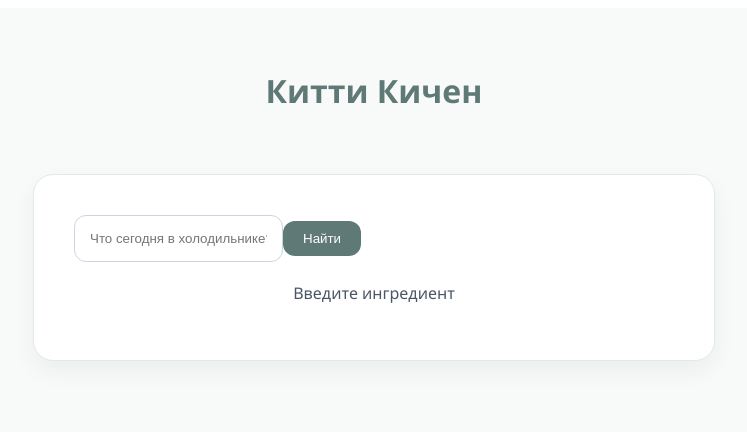
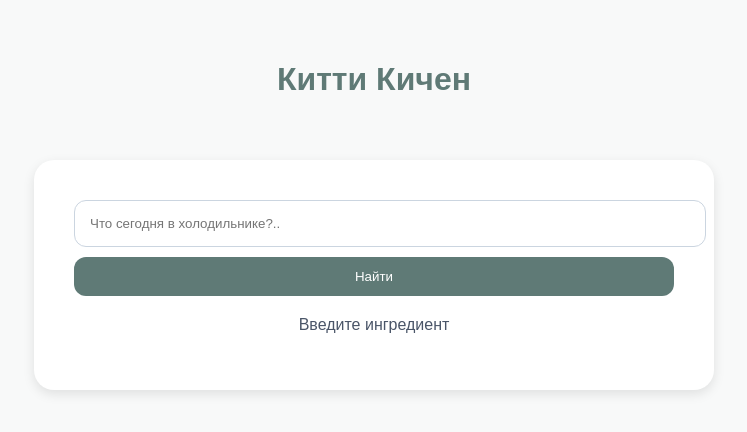
Before and after one commit to alexandrshperling99-blip/kittykitchen, a Next.js app: page / in a window 1280 px wide. Shown: the top 432 px of the page, without its empty margins (266-1013 px from the left). Built offline with nearby package versions, Linux system fonts and the light colour scheme.

Commit message:
Refactor global styles in globals.css
Refactored CSS styles for better structure and consistency.

```diff
--- a/app/globals.css
+++ b/app/globals.css
@@ -1,42 +1,5 @@
-.container {
-  min-height: 100vh;
-  background-color: #F8F9F9;
-  display: flex;
-  flex-direction: column;
-  align-items: center;
-  padding: 40px;
-  font-family: 'Segoe UI', sans-serif;
-  color: #4A5568;
-}
-
-.card {
-  background: white;
-  padding: 40px;
-  border-radius: 20px;
-  box-shadow: 0 10px 25px rgba(0,0,0,0.05);
-  width: 100%;
-  max-width: 600px;
-  border: 1px solid #E2E8F0;
-}
-
-.inputGroup {
-  display: flex;
-  gap: 10px;
-  margin-top: 20px;
-}
-
-input {
-  flex: 1;
-  padding: 15px;
-  border: 1px solid #CBD5E0;
-  border-radius: 12px;
-}
-
-.button {
-  background: #5F7A76;
-  color: white;
-  padding: 10px 20px;
-  border-radius: 12px;
-  border: none;
-  cursor: pointer;
-}
+body { margin: 0; padding: 0; background-color: #F8F9F9; font-family: sans-serif; }
+.container { min-height: 100vh; display: flex; flex-direction: column; align-items: center; padding: 40px; color: #4A5568; }
+.card { background: white; padding: 40px; border-radius: 20px; box-shadow: 0 4px 12px rgba(0,0,0,0.1); width: 100%; max-width: 600px; }
+.inputField { width: 100%; padding: 15px; border: 1px solid #CBD5E0; border-radius: 12px; margin-bottom: 10px; }
+.button { background: #5F7A76; color: white; padding: 12px 24px; border-radius: 12px; border: none; cursor: pointer; width: 100%; }
```
